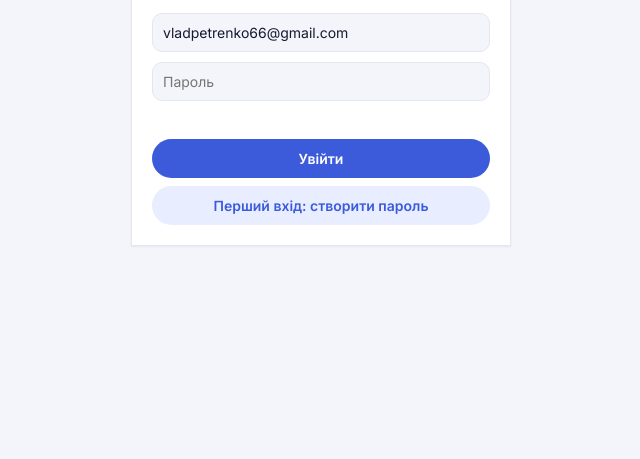
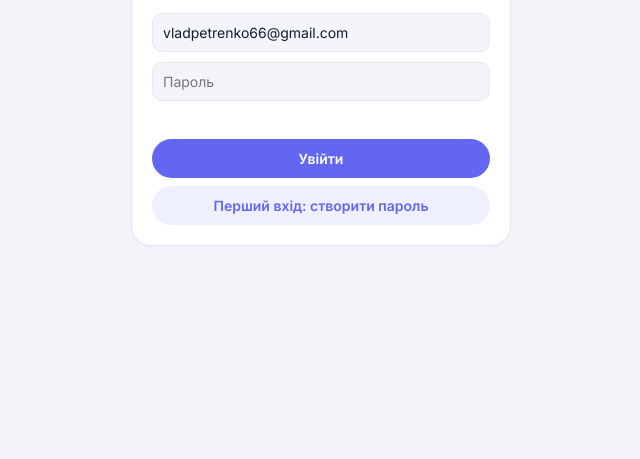
Before and after one commit to vladwebstudio/Pult, a plain HTML site: page index.html in a window 1280 px wide. Shown: the part 341-800 px from the top of the page, without its empty margins (319-959 px from the left). Drawn offline with Linux system fonts and the light colour scheme; no server answers.

Commit message:
Add files via upload

```diff
--- a/tokens.css
+++ b/tokens.css
@@ -1,110 +1,50 @@
-/* Design tokens. Light theme only (per decision 2026-10-21).
-   Dark theme values stay commented for later — do NOT delete.
-   Reference: TZ §7, light palette.
-*/
-:root[data-theme="light"] {
-  /* Surfaces */
-  --bg:           #F3F5FB;
-  --surface:     #FFFFFF;
-  --surface-2:   #F7F9FD;   /* subtle card bg */
-  --border:      #E4E7EF;
-  --border-strong:#D4D9E4;
-
-  /* Text */
-  --text:        #151A2E;
-  --text-muted:  #667085;
-  --text-faint:  #98A2B3;
-
-  /* Brand */
-  --brand:       #3B5BDB;
-  --brand-hover: #2F4AC0;
-  --brand-soft:  #E8EEFF;    /* chip bg for timecodes etc. */
-  --accent-2:    #8B5CF6;    /* violet, used in charts / objections */
-
-  /* Semantic */
-  --success:     #22C55E;
-  --success-soft:#E7F6EE;
-  --warn:        #F5B301;
-  --warn-soft:   #FFF6DD;
-  --danger:      #EF4444;
-  --danger-soft: #FDECEC;
-  --info:        #3B82F6;
-  --info-soft:   #E8F0FE;
-
-  /* Status chip palettes (per design 222.jpeg) */
-  --chip-done-bg:        #DCFCE7;
-  --chip-done-text:      #166534;
-  --chip-trans-bg:       #DBEAFE;
-  --chip-trans-text:     #1E40AF;
-  --chip-analysis-bg:    #EDE9FE;
-  --chip-analysis-text:  #5B21B6;
-  --chip-error-bg:       #FEE2E2;
-  --chip-error-text:     #991B1B;
-  --chip-queue-bg:       #F1F5F9;
-  --chip-queue-text:     #475569;
-
-  /* Score ring thresholds — logic in JS, colors here */
-  --score-good:   var(--success);
-  --score-mid:    var(--warn);
-  --score-bad:    var(--danger);
-
-  /* Radii */
-  --r-pill: 999px;
-  --r-lg:   16px;
-  --r-md:   12px;
-  --r-sm:   10px;
-  --r-xs:   8px;
-
-  /* Spacing (8-pt grid) */
-  --s-1: 4px;
-  --s-2: 8px;
-  --s-3: 12px;
-  --s-4: 16px;
-  --s-5: 20px;
-  --s-6: 24px;
-  --s-8: 32px;
-  --s-10:40px;
-
-  /* Shadows */
-  --sh-sm: 0 1px 2px rgba(16,24,40,.06);
-  --sh-md: 0 4px 16px rgba(16,24,40,.08);
-  --sh-lg: 0 12px 32px rgba(16,24,40,.10);
-
-  /* Motion */
-  --dur-fast: 120ms;
-  --dur:      180ms;
-  --ease:     cubic-bezier(.2,.7,.2,1);
-
-  /* Typography */
-  --font-sans: "Inter", system-ui, -apple-system, "Segoe UI", sans-serif;
-  --font-mono: "JetBrains Mono", ui-monospace, SFMono-Regular, Menlo, monospace;
-  --fs-xs: 12px;
-  --fs-sm: 13px;
-  --fs-md: 14px;   /* base */
-  --fs-lg: 16px;
-  --fs-xl: 20px;
-  --fs-2xl:28px;
-  --fs-3xl:34px;
-
-  /* Layout */
-  --navbar-h: 64px;
-  --page-max: 1360px;
+/* Дизайн-токени Алекси (світла і темна тема) */
+:root{
+  color-scheme:light;
+  --warn-text:#8a6d00; --overlay:rgba(16,24,40,.55); --hover-bg:#fff; --hl-bg:#FEF08A; --pain-bg:#FFFBEB; --obj-bg:#F5F3FF; --obj-bd:#8B5CF6;
+  --badge-live-bg:#FEE2E2; --badge-live-tx:#B91C1C; --badge-queue-bg:#F1F5F9; --badge-queue-tx:#475569; --badge-trans-bg:#DBEAFE; --badge-trans-tx:#1D4ED8;
+  --badge-analysis-bg:#EDE9FE; --badge-analysis-tx:#6D28D9; --badge-done-bg:#DCFCE7; --badge-done-tx:#15803D; --badge-error-bg:#FEE2E2; --badge-error-tx:#B91C1C;
+  --pill-yes-tx:#166534; --pill-no-bg:#F1F5F9; --pill-no-tx:#475569; --pill-unclear-tx:#92600A; --login-g1:#F3F5FB; --login-g2:#E8EBF5; --soft-chip:rgba(0,0,0,.08); --jump-bg:rgba(255,255,255,.94);
+  --toast-bg:var(--text); --toast-tx:#fff;
+  --bg:#F3F5FB; --surface:#fff; --surface-2:#F7F9FD; --border:#E5E8F0; --border-strong:#D4D9E4;
+  --text:#151A2E; --text-muted:#6B7390; --text-faint:#98A2B3;
+  --brand:#6366F1; --brand-hover:#4F46E5; --brand-soft:#EEF0FF; --brand-shadow:0 6px 16px rgba(99,102,241,.28);
+  --accent-2:#8B5CF6;
+  --success:#22C55E; --success-soft:#E7F6EE; --warn:#F5B301; --warn-soft:#FFF4D6;
+  --danger:#EF4444; --danger-soft:#FEE4E4; --info:#3B82F6; --info-soft:#E8F0FE;
+  --chip-done-bg:#DCFCE7; --chip-done-text:#166534;
+  --chip-trans-bg:#DBEAFE; --chip-trans-text:#1E40AF;
+  --chip-analysis-bg:#EDE9FE; --chip-analysis-text:#5B21B6;
+  --chip-error-bg:#FEE2E2; --chip-error-text:#991B1B;
+  --chip-queue-bg:#F1F5F9; --chip-queue-text:#475569;
+  --chip-live-bg:#FEE2E2; --chip-live-text:#991B1B;
+  --r-pill:999px; --r-xl:20px; --r-lg:16px; --r-md:12px; --r-sm:10px; --r-xs:8px;
+  --s-1:4px;--s-2:8px;--s-3:12px;--s-4:16px;--s-5:20px;--s-6:24px;--s-8:32px;--s-10:40px;
+  --sh-sm:0 1px 2px rgba(16,24,40,.04); --sh-md:0 4px 16px rgba(16,24,40,.06); --sh-lg:0 12px 36px rgba(16,24,40,.14);
+  --dur:180ms; --ease:cubic-bezier(.2,.7,.2,1);
+  --font-sans:"Inter",system-ui,-apple-system,"Segoe UI",sans-serif;
+  --font-mono:"JetBrains Mono",ui-monospace,SFMono-Regular,Menlo,monospace;
+  --fs-xs:12px;--fs-sm:13px;--fs-md:14px;--fs-lg:16px;--fs-xl:20px;--fs-2xl:28px;--fs-3xl:36px;
+  --navbar-h:60px; --page-max:1400px;
 }
 
-/* ===== DARK THEME (не включено, пока светлая) =====
-:root[data-theme="dark"] {
-  --bg:          #0B1020;
-  --surface:     #141A33;
-  --text:        #E8ECFA;
-  --brand:       #2D8CFF;
-  --accent-2:    #8B5CF6;
-  --success:     #22C55E;
-  --warn:        #F5B301;
-  --danger:      #EF4444;
-  ...
+:root[data-theme="dark"]{
+  color-scheme:dark;
+  --bg:#0E1120; --surface:#171B2E; --surface-2:#1F2440; --border:#2B3152; --border-strong:#3C4470;
+  --text:#E8EBF7; --text-muted:#A0A8C6; --text-faint:#78809F;
+  --brand:#6D70F2; --brand-hover:#8184F6; --brand-soft:#262B57; --brand-shadow:0 6px 16px rgba(0,0,0,.45);
+  --accent-2:#A78BFA;
+  --success:#34D399; --success-soft:#11352B; --warn:#FBBF24; --warn-soft:#3A2F0C; --danger:#F87171; --danger-soft:#3D1B1F; --info:#60A5FA; --info-soft:#172746;
+  --chip-done-bg:#12392C; --chip-done-text:#6EE7B7;
+  --chip-trans-bg:#172A4D; --chip-trans-text:#93C5FD;
+  --chip-analysis-bg:#2A2150; --chip-analysis-text:#C4B5FD;
+  --chip-error-bg:#40191E; --chip-error-text:#FCA5A5;
+  --chip-queue-bg:#252B45; --chip-queue-text:#B4BCD8;
+  --chip-live-bg:#40191E; --chip-live-text:#FCA5A5;
+  --sh-sm:0 1px 2px rgba(0,0,0,.4); --sh-md:0 4px 16px rgba(0,0,0,.4); --sh-lg:0 12px 36px rgba(0,0,0,.6);
+  --warn-text:#FBBF24; --overlay:rgba(3,5,12,.72); --hover-bg:#252B48; --hl-bg:#5C4B0B; --pain-bg:#33290A; --obj-bg:#271F4A; --obj-bd:#A78BFA;
+  --badge-live-bg:#40191E; --badge-live-tx:#FCA5A5; --badge-queue-bg:#252B45; --badge-queue-tx:#B4BCD8; --badge-trans-bg:#172A4D; --badge-trans-tx:#93C5FD;
+  --badge-analysis-bg:#2A2150; --badge-analysis-tx:#C4B5FD; --badge-done-bg:#12392C; --badge-done-tx:#6EE7B7; --badge-error-bg:#40191E; --badge-error-tx:#FCA5A5;
+  --pill-yes-tx:#6EE7B7; --pill-no-bg:#252B45; --pill-no-tx:#B4BCD8; --pill-unclear-tx:#FBBF24; --login-g1:#0E1120; --login-g2:#171B2E; --soft-chip:rgba(255,255,255,.12); --jump-bg:rgba(31,36,64,.95);
+  --toast-bg:#2B3152; --toast-tx:#E8EBF7;
 }
-===== */
-
-@media (prefers-reduced-motion: reduce) {
-  :root[data-theme="light"] { --dur-fast: 0ms; --dur: 0ms; }
-}
```
